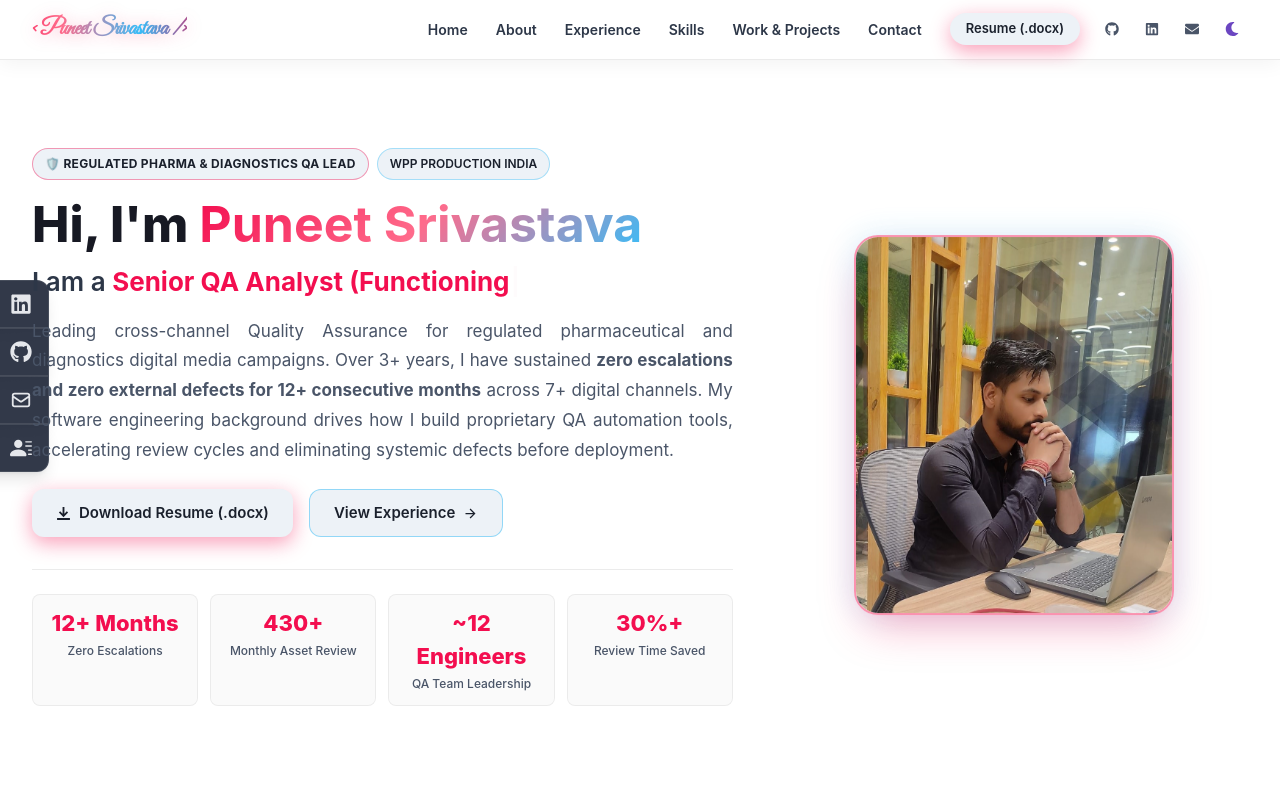
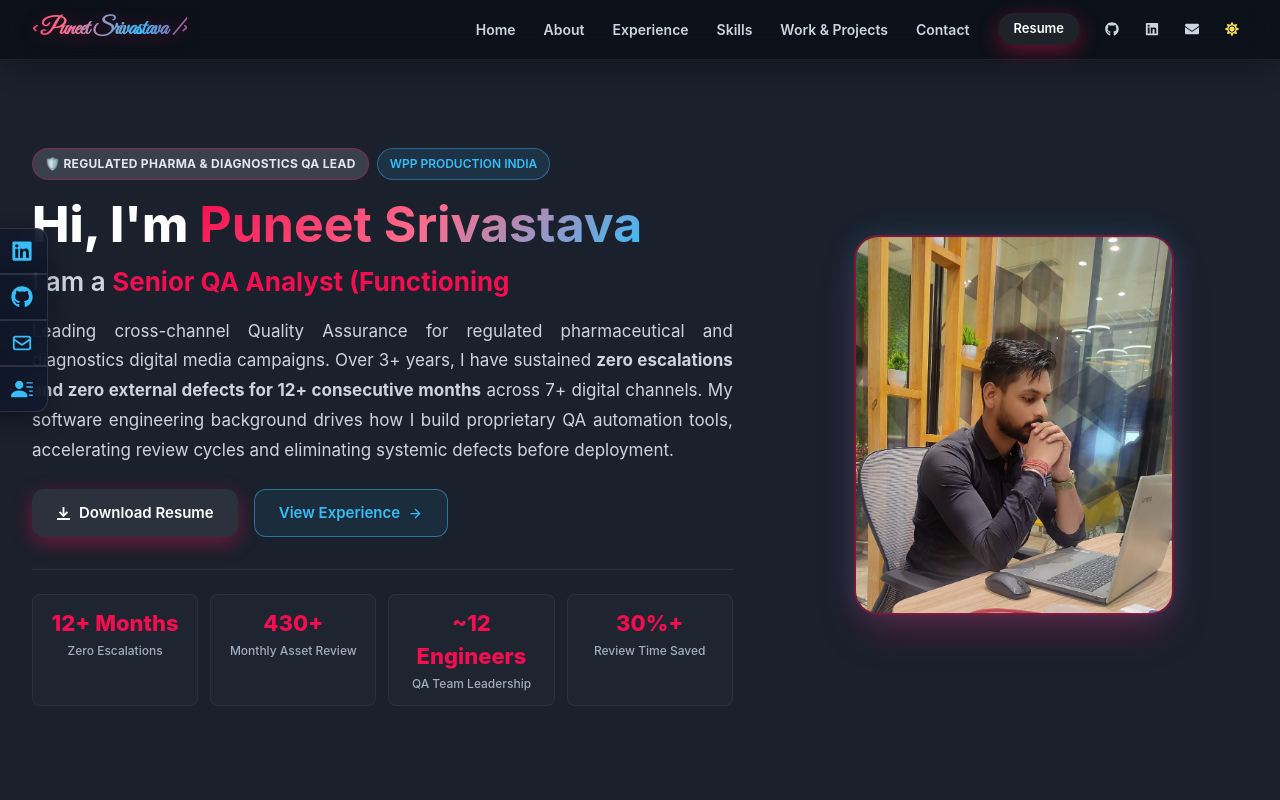
Before and after one commit to CodexPuneet/CodexPuneet.github.io, a React (Create React App) app: page / in a window 1280 px wide. Shown: the top 800 px of the page. Built offline with nearby package versions, Linux system fonts and the light colour scheme.

Commit message:
Fix resume button text, daylight button contrast, default night mode, and left-side social drawer

```diff
--- a/src/Components/Menu.jsx
+++ b/src/Components/Menu.jsx
@@ -85,7 +85,7 @@ function Menus() {
             color: 'white',
           }}
         >
-          Download Resume (.docx)
+          Download Resume
         </MenuItem>
       </MenuList>
     </Menu>
--- a/src/Components/Navbar.jsx
+++ b/src/Components/Navbar.jsx
@@ -24,7 +24,7 @@ const NavBar = () => {
   ];
 
   return (
-    <Box pos="relative" zIndex={100}>
+    <Box pos="relative">
       <Box
         pos="fixed"
         top={0}
@@ -108,7 +108,7 @@ const NavBar = () => {
               className="downloadbtn"
               px={4}
             >
-              Resume (.docx)
+              Resume
             </Button>
           </HStack>
 
--- a/src/Components/Social.jsx
+++ b/src/Components/Social.jsx
@@ -1,45 +1,39 @@
-import React from "react";
-import { FaGithub, FaLinkedin } from "react-icons/fa";
+import React, { useState } from "react";
+import { FaGithub, FaLinkedin, FaChevronRight, FaChevronLeft } from "react-icons/fa";
 import { HiOutlineMail } from "react-icons/hi";
 import { BsFillPersonLinesFill } from "react-icons/bs";
+import { useColorMode, Box, IconButton } from "@chakra-ui/react";
 
 const Social = () => {
+  const { colorMode } = useColorMode();
+  const isDark = colorMode === "dark";
+  const [mobileOpen, setMobileOpen] = useState(false);
+  const [hoveredId, setHoveredId] = useState(null);
+
   const links = [
     {
       id: 1,
-      child: (
-        <>
-          LinkedIn <FaLinkedin size={22} />
-        </>
-      ),
+      title: "LinkedIn",
+      icon: <FaLinkedin size={22} />,
       href: "https://www.linkedin.com/in/puneet-srivastava7/",
       style: "rounded-tr-xl",
     },
     {
       id: 2,
-      child: (
-        <>
-          GitHub <FaGithub size={22} />
-        </>
-      ),
+      title: "GitHub",
+      icon: <FaGithub size={22} />,
       href: "https://github.com/CodexPuneet",
     },
     {
       id: 3,
-      child: (
-        <>
-          Email <HiOutlineMail size={22} />
-        </>
-      ),
+      title: "Email",
+      icon: <HiOutlineMail size={22} />,
       href: "mailto:srivastavap714@gmail.com",
     },
     {
       id: 4,
-      child: (
-        <>
-          Resume <BsFillPersonLinesFill size={22} />
-        </>
-      ),
+      title: "Resume",
+      icon: <BsFillPersonLinesFill size={22} />,
       href: "./Puneet_Srivastava_Resume.docx",
       style: "rounded-br-xl",
       download: "Puneet_Srivastava_Resume.docx",
@@ -47,33 +41,119 @@ const Social = () => {
   ];
 
   return (
-    <div className="hidden lg:flex flex-col top-[35%] left-0 fixed z-40">
-      <ul>
-        {links.map(({ id, child, href, style, download }) => (
+    <Box
+      position="fixed"
+      top={{ base: "42%", md: "40%" }}
+      left={0}
+      transform="translateY(-50%)"
+      zIndex={999}
+      display="flex"
+      flexDirection="column"
+      alignItems="flex-start"
+    >
+      {/* Mobile Toggle Handle (visible on small screens < md) */}
+      <Box display={{ base: "block", md: "none" }} mb={1}>
+        <IconButton
+          aria-label="Toggle Social Drawer"
+          icon={mobileOpen ? <FaChevronLeft size={12} /> : <FaChevronRight size={12} />}
+          size="xs"
+          onClick={() => setMobileOpen(!mobileOpen)}
+          borderTopRightRadius="md"
+          borderBottomRightRadius="md"
+          borderTopLeftRadius={0}
+          borderBottomLeftRadius={0}
+          bg={isDark ? "rgba(15, 23, 42, 0.9)" : "rgba(255, 255, 255, 0.95)"}
+          color={isDark ? "cyan.400" : "cyan.700"}
+          border="1px solid"
+          borderLeft="none"
+          borderColor={isDark ? "rgba(255, 255, 255, 0.15)" : "rgba(0, 0, 0, 0.15)"}
+          boxShadow="0 4px 12px rgba(0,0,0,0.15)"
+          _hover={{ bg: isDark ? "rgba(30, 41, 59, 0.9)" : "white" }}
+        />
+      </Box>
+
+      <ul style={{ margin: 0, padding: 0, listStyle: "none" }}>
+        {links.map(({ id, title, icon, href, style, download }) => {
+          const isExpanded = mobileOpen || hoveredId === id;
+          return (
             <li
               key={id}
-            className={
-              "flex justify-between items-center w-36 h-12 px-4 ml-[-95px] hover:ml-[-5px] duration-300 border-y border-r border-white/10 shadow-lg " +
-              (style || "")
-            }
+              onMouseEnter={() => setHoveredId(id)}
+              onMouseLeave={() => setHoveredId(null)}
+              className={style || ""}
               style={{
-              background: 'rgba(15, 23, 42, 0.85)',
-              backdropFilter: 'blur(12px)',
+                width: "148px",
+                height: "46px",
+                display: "flex",
+                alignItems: "center",
+                transform: isExpanded ? "translateX(0)" : "translateX(-100px)",
+                transition: "transform 0.3s cubic-bezier(0.34, 1.56, 0.64, 1), background 0.2s ease, border-color 0.2s ease",
+                background: isDark
+                  ? hoveredId === id
+                    ? "rgba(30, 41, 59, 0.95)"
+                    : "rgba(15, 23, 42, 0.88)"
+                  : hoveredId === id
+                    ? "rgba(248, 250, 252, 0.98)"
+                    : "rgba(255, 255, 255, 0.92)",
+                backdropFilter: "blur(14px)",
+                WebkitBackdropFilter: "blur(14px)",
+                borderTop: "1px solid",
+                borderRight: "1px solid",
+                borderBottom: "1px solid",
+                borderLeft: "none",
+                borderColor: isDark ? "rgba(255, 255, 255, 0.12)" : "rgba(0, 0, 0, 0.12)",
+                boxShadow: isDark
+                  ? "0 8px 24px -4px rgba(0, 0, 0, 0.5)"
+                  : "0 8px 20px -4px rgba(0, 0, 0, 0.12)",
+                borderTopRightRadius: id === 1 ? "12px" : "0",
+                borderBottomRightRadius: id === 4 ? "12px" : "0",
+                cursor: "pointer",
+                padding: "0 14px",
               }}
             >
               <a
                 href={href}
-              className="flex justify-between items-center w-full text-gray-200 hover:text-cyan-400 font-semibold text-xs transition-colors"
                 download={download}
-              target="_blank"
+                target={download ? undefined : "_blank"}
                 rel="noreferrer"
+                style={{
+                  display: "flex",
+                  justifyContent: "space-between",
+                  alignItems: "center",
+                  width: "100%",
+                  textDecoration: "none",
+                  fontWeight: 600,
+                  fontSize: "13px",
+                  color: hoveredId === id
+                    ? "#f30e4f"
+                    : isDark
+                      ? "#f1f5f9"
+                      : "#1e293b",
+                  transition: "color 0.2s ease",
+                }}
               >
-              {child}
+                <span>{title}</span>
+                <span
+                  style={{
+                    display: "flex",
+                    alignItems: "center",
+                    color: hoveredId === id
+                      ? "#f30e4f"
+                      : isDark
+                        ? "#38bdf8"
+                        : "#0284c7",
+                    transition: "color 0.2s ease, transform 0.2s ease",
+                    transform: hoveredId === id ? "scale(1.15)" : "scale(1)",
+                  }}
+                >
+                  {icon}
+                </span>
               </a>
             </li>
-        ))}
+          );
+        })}
       </ul>
-    </div>
+    </Box>
   );
 };
 
--- a/src/Pages/About.jsx
+++ b/src/Pages/About.jsx
@@ -77,7 +77,7 @@ function About() {
               </Flex>
               <Flex justify="space-between">
                 <Text color={isDark ? 'gray.400' : 'gray.500'} fontWeight={600}>Organization</Text>
-                <Text fontWeight={700} color="cyan.400">WPP Production India</Text>
+                <Text fontWeight={700} color={isDark ? 'cyan.400' : 'cyan.700'}>WPP Production India</Text>
               </Flex>
               <Flex justify="space-between">
                 <Text color={isDark ? 'gray.400' : 'gray.500'} fontWeight={600}>Domain</Text>
--- a/src/Pages/Experience.jsx
+++ b/src/Pages/Experience.jsx
@@ -63,7 +63,7 @@ const QARoleCard = ({ title, account, badge, company, dates, summary, bullets, t
     <Heading fontSize={{ base: '19px', md: '23px' }} fontWeight={700} color={isDark ? 'white' : 'gray.900'} mb={1}>
       {title}
     </Heading>
-    <Text fontSize={{ base: '14px', md: '15px' }} color="cyan.400" fontWeight={600} mb={4}>
+    <Text fontSize={{ base: '14px', md: '15px' }} color={isDark ? 'cyan.400' : 'cyan.700'} fontWeight={600} mb={4}>
       {company}
     </Text>
 
--- a/src/Pages/Home.css
+++ b/src/Pages/Home.css
@@ -103,12 +103,20 @@
 
 /* Classy Glassmorphism Utilities */
 .glass-card {
-  background: rgba(255, 255, 255, 0.03);
+  background: rgba(255, 255, 255, 0.75);
   backdrop-filter: blur(16px);
   -webkit-backdrop-filter: blur(16px);
-  border: 1px solid rgba(255, 255, 255, 0.08);
+  border: 1px solid rgba(0, 0, 0, 0.08);
   border-radius: 16px;
   transition: all 0.3s cubic-bezier(0.4, 0, 0.2, 1);
+  box-shadow: 0 4px 20px rgba(0, 0, 0, 0.04);
+}
+
+[data-theme="dark"] .glass-card,
+.chakra-ui-dark .glass-card {
+  background: rgba(255, 255, 255, 0.03);
+  border: 1px solid rgba(255, 255, 255, 0.08);
+  box-shadow: none;
 }
 
 .glass-card:hover {
@@ -120,7 +128,7 @@
 /* Primary Resume Button */
 .downloadbtn {
   background: linear-gradient(135deg, #f30e4f 0%, #d40840 100%);
-  color: #ffffff;
+  color: #ffffff !important;
   font-weight: 600;
   box-shadow: 0 6px 20px rgba(243, 14, 79, 0.4);
   transition: all 0.3s ease;
@@ -134,20 +142,34 @@
   background: linear-gradient(135deg, #ff1a5d 0%, #e00946 100%);
 }
 
-/* Secondary CTA Button */
+/* Secondary CTA Button (High contrast in daylight & night mode) */
 .secondary-btn {
-  border: 1px solid rgba(56, 189, 248, 0.5);
-  color: #38bdf8;
-  background: rgba(56, 189, 248, 0.08);
+  border: 1px solid rgba(2, 132, 199, 0.6);
+  color: #0284c7;
+  background: rgba(2, 132, 199, 0.08);
   font-weight: 600;
   transition: all 0.3s ease;
   cursor: pointer;
 }
 
 .secondary-btn:hover {
+  background: rgba(2, 132, 199, 0.16);
+  border-color: #0284c7;
+  transform: translateY(-2px);
+  box-shadow: 0 8px 24px rgba(2, 132, 199, 0.25);
+}
+
+[data-theme="dark"] .secondary-btn,
+.chakra-ui-dark .secondary-btn {
+  border: 1px solid rgba(56, 189, 248, 0.5);
+  color: #38bdf8;
+  background: rgba(56, 189, 248, 0.08);
+}
+
+[data-theme="dark"] .secondary-btn:hover,
+.chakra-ui-dark .secondary-btn:hover {
   background: rgba(56, 189, 248, 0.16);
   border-color: #38bdf8;
-  transform: translateY(-2px);
   box-shadow: 0 8px 24px rgba(56, 189, 248, 0.3);
 }
 
@@ -159,6 +181,13 @@
 }
 
 .badge-cyan {
+  background: rgba(2, 132, 199, 0.1);
+  border: 1px solid rgba(2, 132, 199, 0.4);
+  color: #0284c7;
+}
+
+[data-theme="dark"] .badge-cyan,
+.chakra-ui-dark .badge-cyan {
   background: rgba(56, 189, 248, 0.12);
   border: 1px solid rgba(56, 189, 248, 0.4);
   color: #38bdf8;
@@ -167,12 +196,19 @@
 /* QA & Testing Executive Cards */
 .qa-card-refined {
   position: relative;
-  background: rgba(255, 255, 255, 0.03);
+  background: rgba(255, 255, 255, 0.8);
   backdrop-filter: blur(16px);
   -webkit-backdrop-filter: blur(16px);
   border: 1px solid rgba(243, 14, 79, 0.25);
   border-radius: 20px;
   transition: all 0.35s cubic-bezier(0.4, 0, 0.2, 1);
+  box-shadow: 0 4px 20px rgba(0, 0, 0, 0.04);
+}
+
+[data-theme="dark"] .qa-card-refined,
+.chakra-ui-dark .qa-card-refined {
+  background: rgba(255, 255, 255, 0.03);
+  box-shadow: none;
 }
 
 .qa-card-refined:hover {
--- a/src/Pages/Home.jsx
+++ b/src/Pages/Home.jsx
@@ -131,7 +131,7 @@ const Home = () => {
               px={6}
               fontSize="15px"
             >
-              Download Resume (.docx)
+              Download Resume
             </Button>
 
             <Link activeClass="active" smooth spy offset={-70} to="experience">
--- a/src/Pages/Project.jsx
+++ b/src/Pages/Project.jsx
@@ -1,4 +1,4 @@
-import { Box, Button, Flex, Grid, Heading, Img, Link, Text, HStack } from '@chakra-ui/react'
+import { Box, Button, Flex, Grid, Heading, Img, Link, Text, HStack, useColorMode } from '@chakra-ui/react'
 import React from 'react'
 import { LinkIcon } from '@chakra-ui/icons'
 import { motion } from 'framer-motion'
@@ -11,6 +11,9 @@ const MotionBox = motion(Box);
 
 
 const Project = () => {
+  const { colorMode } = useColorMode();
+  const isDark = colorMode === 'dark';
+
   const caseStudies = [
     {
       id: 'qa-framework',
@@ -189,7 +192,7 @@ const Project = () => {
         <Heading fontSize={{ base: '32px', md: '44px' }} fontWeight={800} color="#f30e4f">
           Featured QA Work
         </Heading>
-        <Text fontSize={{ base: '14px', md: '16px' }} color="gray.400" maxW="700px" mx="auto" mt={2}>
+        <Text fontSize={{ base: '14px', md: '16px' }} color={isDark ? 'gray.400' : 'gray.600'} maxW="700px" mx="auto" mt={2}>
           Case studies from my QA leadership and automation engineering. Client names are withheld per confidentiality —
           highlights detail the compliance methodology, systems architecture, and business impact.
         </Text>
@@ -227,11 +230,11 @@ const Project = () => {
                 </span>
               </Flex>
 
-              <Heading fontSize={{ base: '19px', md: '21px' }} color="cyan.400" mb={3} fontWeight={700}>
+              <Heading fontSize={{ base: '19px', md: '21px' }} color={isDark ? 'cyan.400' : 'cyan.700'} mb={3} fontWeight={700}>
                 {cs.title}
               </Heading>
 
-              <Text fontSize={{ base: '14px', md: '15px' }} lineHeight="1.7" color="gray.300" mb={6} textAlign="justify">
+              <Text fontSize={{ base: '14px', md: '15px' }} lineHeight="1.7" color={isDark ? 'gray.300' : 'gray.700'} mb={6} textAlign="justify">
                 {cs.about}
               </Text>
             </Box>
@@ -254,15 +257,15 @@ const Project = () => {
                 justify="space-between"
                 pt={3}
                 borderTop="1px solid"
-                borderColor="rgba(255, 255, 255, 0.08)"
+                borderColor={isDark ? 'rgba(255, 255, 255, 0.08)' : 'rgba(0, 0, 0, 0.08)'}
                 fontSize="12px"
-                color="gray.400"
+                color={isDark ? 'gray.400' : 'gray.600'}
               >
                 <HStack spacing={1.5}>
                   <Text color="#10b981">✓</Text>
                   <Text fontWeight={600}>{idx === 0 ? 'Veeva Vault Audit-Ready' : 'Automated Defect Prevention'}</Text>
                 </HStack>
-                <Text fontSize="11px" color="cyan.300" fontWeight={600}>
+                <Text fontSize="11px" color={isDark ? 'cyan.300' : 'cyan.700'} fontWeight={600}>
                   {idx === 0 ? 'Zero Bug Track Record' : 'Internal Agency Tooling'}
                 </Text>
               </Flex>
@@ -279,7 +282,7 @@ const Project = () => {
         <Heading fontSize={{ base: '28px', md: '36px' }} fontWeight={800} color="#f30e4f">
           Full-Stack Projects
         </Heading>
-        <Text fontSize={{ base: '14px', md: '15px' }} color="gray.400" maxW="600px" mx="auto" mt={2}>
+        <Text fontSize={{ base: '14px', md: '15px' }} color={isDark ? 'gray.400' : 'gray.600'} maxW="600px" mx="auto" mt={2}>
           Full-stack development projects from my software engineering background (public repositories & live deployments).
         </Text>
       </Box>
@@ -300,7 +303,7 @@ const Project = () => {
               transform: 'translateY(-4px)',
             }}
           >
-            <Box overflow="hidden" borderRadius="xl" border="1px solid rgba(255,255,255,0.08)">
+            <Box overflow="hidden" borderRadius="xl" border={isDark ? '1px solid rgba(255,255,255,0.08)' : '1px solid rgba(0,0,0,0.08)'}>
               <Img
                 src={project.src}
                 alt={project.title}
@@ -311,16 +314,16 @@ const Project = () => {
             </Box>
 
             <Box>
-              <Heading fontSize={{ base: '22px', md: '26px' }} color="cyan.400" mb={2}>
+              <Heading fontSize={{ base: '22px', md: '26px' }} color={isDark ? 'cyan.400' : 'cyan.700'} mb={2}>
                 {project.title}
               </Heading>
-              <Text fontSize={{ base: '14px', md: '15px' }} lineHeight="1.6" color="gray.300" mb={4}>
+              <Text fontSize={{ base: '14px', md: '15px' }} lineHeight="1.6" color={isDark ? 'gray.300' : 'gray.700'} mb={4}>
                 {project.about}
               </Text>
 
               {/* Tech Stack */}
               <Box mb={5}>
-                <Text fontSize="12px" fontWeight={700} color="gray.400" textTransform="uppercase" letterSpacing="wider" mb={2}>
+                <Text fontSize="12px" fontWeight={700} color={isDark ? 'gray.400' : 'gray.600'} textTransform="uppercase" letterSpacing="wider" mb={2}>
                   Tech Stack
                 </Text>
                 <Flex wrap="wrap" gap={1.5}>
@@ -332,12 +335,12 @@ const Project = () => {
                       px={2.5}
                       py={1}
                       borderRadius="full"
-                      bg="rgba(255,255,255,0.04)"
-                      border="1px solid rgba(255,255,255,0.1)"
+                      bg={isDark ? 'rgba(255,255,255,0.04)' : 'rgba(0,0,0,0.04)'}
+                      border={isDark ? '1px solid rgba(255,255,255,0.1)' : '1px solid rgba(0,0,0,0.1)'}
                       fontSize="12px"
                     >
                       <Img src={tech.img} w="16px" h="16px" objectFit="contain" />
-                      <Text color="gray.200">{tech.name}</Text>
+                      <Text color={isDark ? 'gray.200' : 'gray.800'}>{tech.name}</Text>
                     </Flex>
                   ))}
                 </Flex>
@@ -349,10 +352,12 @@ const Project = () => {
                   <Button
                     size="sm"
                     borderRadius="lg"
-                    bg="rgba(255, 255, 255, 0.08)"
-                    color="white"
-                    _hover={{ bg: 'rgba(255, 255, 255, 0.16)' }}
-                    leftIcon={<Img src="https://www.svgrepo.com/show/332084/github.svg" w={4} />}
+                    bg={isDark ? 'rgba(255, 255, 255, 0.08)' : 'rgba(0, 0, 0, 0.06)'}
+                    color={isDark ? 'white' : 'gray.800'}
+                    border="1px solid"
+                    borderColor={isDark ? 'rgba(255, 255, 255, 0.12)' : 'rgba(0, 0, 0, 0.12)'}
+                    _hover={{ bg: isDark ? 'rgba(255, 255, 255, 0.16)' : 'rgba(0, 0, 0, 0.12)' }}
+                    leftIcon={<Img src="https://www.svgrepo.com/show/332084/github.svg" w={4} filter={isDark ? 'invert(1)' : 'none'} />}
                   >
                     GitHub
                   </Button>
--- a/src/index.js
+++ b/src/index.js
@@ -2,17 +2,28 @@ import React from 'react';
 import ReactDOM from 'react-dom/client';
 import './index.css';
 import App from './App';
-import { ChakraProvider, ColorModeScript } from '@chakra-ui/react';
-import {BrowserRouter} from 'react-router-dom';
+import { ChakraProvider, ColorModeScript, extendTheme } from '@chakra-ui/react';
+import { BrowserRouter } from 'react-router-dom';
 
+const config = {
+  initialColorMode: 'dark',
+  useSystemColorMode: false,
+};
+
+const theme = extendTheme({ config });
+
+// Reset previous session's light mode cache so night mode is the default
+if (!localStorage.getItem('app-night-mode-v1')) {
+  localStorage.setItem('chakra-ui-color-mode', 'dark');
+  localStorage.setItem('app-night-mode-v1', 'true');
+}
 
 const root = ReactDOM.createRoot(document.getElementById('root'));
 root.render(
   <BrowserRouter>
-  <ChakraProvider>
-    <ColorModeScript initialColorMode='light'> </ColorModeScript>
-       <App />
-
-  </ChakraProvider>
+    <ChakraProvider theme={theme}>
+      <ColorModeScript initialColorMode={theme.config.initialColorMode} />
+      <App />
+    </ChakraProvider>
   </BrowserRouter>
 );
```
Lines whose indentation alone changed are shown as unchanged.
